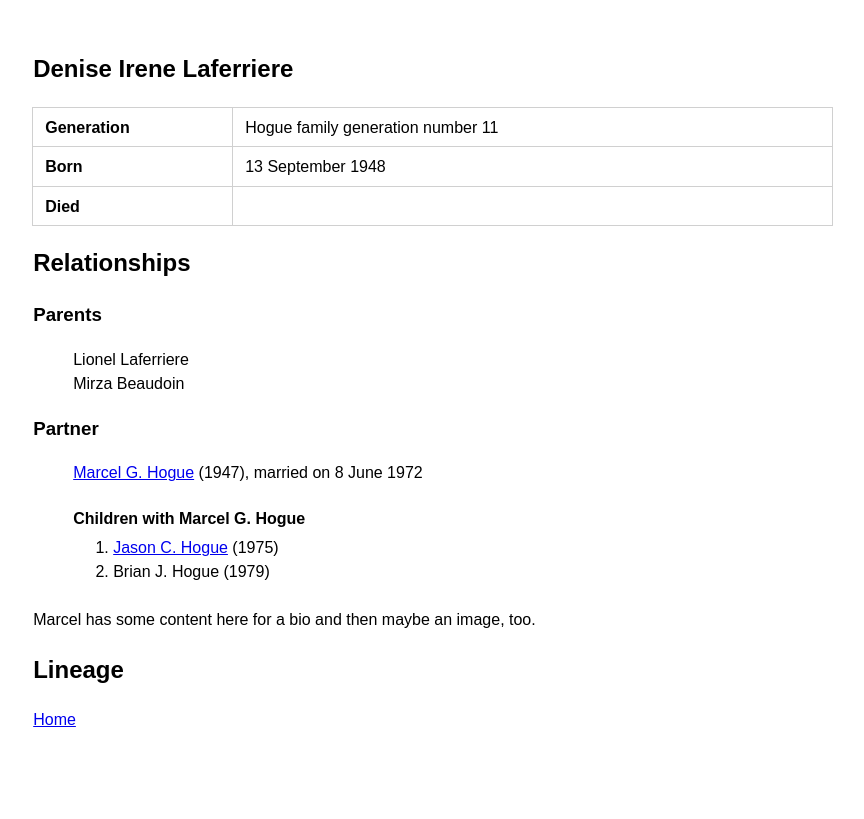
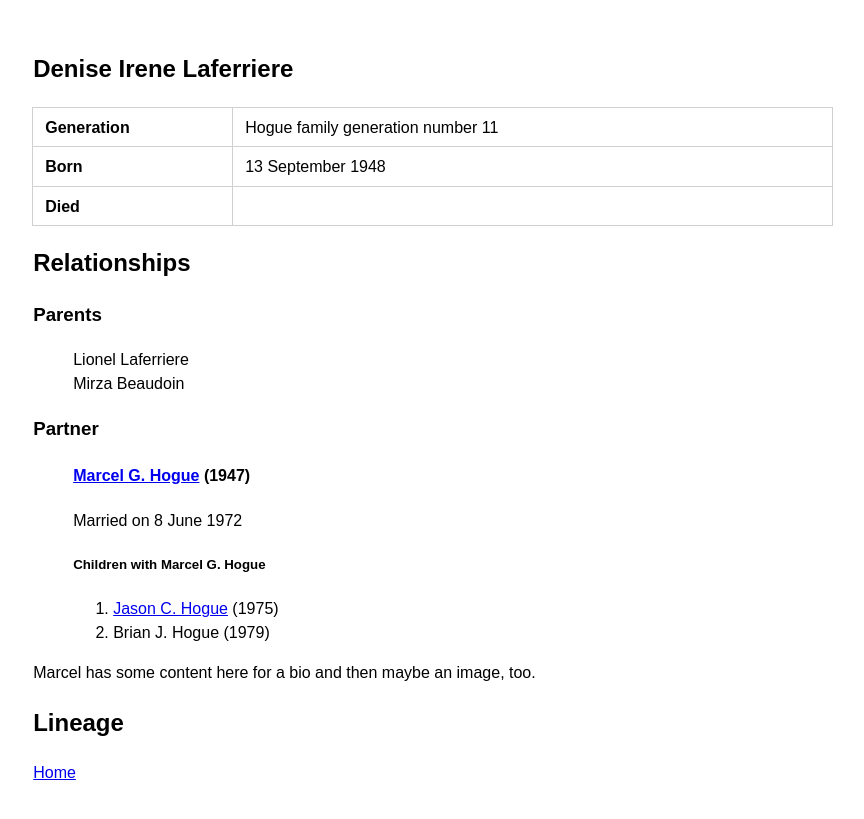
Before and after one commit to highchair/hogue-family-ancestry, a Jekyll site: the page built from _people/1948-denise-i-laferriere.md, in a window 1280 px wide. Shown: the top 819 px of the page, without its empty margins (18-882 px from the left). Built offline with Jekyll 4.4.1, drawn with Linux system fonts in a browser that asks for light colours.

Commit message:
Formatting adjustments

```diff
--- a/_includes/schema.html
+++ b/_includes/schema.html
@@ -64,7 +64,7 @@
         "@type": "Person",
         "name": "{{ mother_name }}"
       }{% endif %}
-    ],{% endif %}
+    ]{% endif %}{% comment %} BE CAREFUL with commas here, JSON is unforgiving! {% endcomment %}
     //"spouse": [
     //  {
     //    "@type": "Person",
--- a/_layouts/person.html
+++ b/_layouts/person.html
@@ -138,8 +138,9 @@ layout: default
         {% endif %}
         {% if partner.date %}data-marriage-date="{{ partner.spouse.date }}"{% endif %}
       >
-        {%- include snippets/person-link.html string=partner.spouse -%}{%- if partner.date -%}, married on {{ partner.date | date: "%e %B %Y" }}{%- endif -%}{%- if partner.location -%}, {{ partner.location }}.{%- endif -%}
-        {%- if partner.divorce -%}Divorced on {{ partner.divorce | date: "%e %B %Y" }}.{%- endif -%}
+        <h4>{%- include snippets/person-link.html string=partner.spouse -%}{%- if partner.date -%}</h4>
+        <p>Married on {{ partner.date | date: "%e %B %Y" }}{%- endif -%}{%- if partner.location -%}, {{ partner.location }}.{%- endif -%}
+        {%- if partner.divorce -%}Divorced on {{ partner.divorce | date: "%e %B %Y" }}.{%- endif -%}</p>
 
         {% comment %}
           As much as possible, children are listed with their mothers.
@@ -157,7 +158,7 @@ layout: default
           {% comment %} This partner lists children, therefore, loop over them {% endcomment %}
           {% for child in partner.children %}
             {% if forloop.first %}
-              <h4>Children with {% if spouse[0].name %}{{ spouse[0].name }}{% else %}{{ partner.spouse }}{% endif %}</h4><ol>
+              <h5>Children with {% if spouse[0].name %}{{ spouse[0].name }}{% else %}{{ partner.spouse }}{% endif %}</h5><ol>
             {% endif %}
             {% comment %}
               Schema for children:
@@ -181,7 +182,7 @@ layout: default
                   {% comment %} Loop over their partnership’s children {% endcomment %}
                   {% for child in partner.children %}
                     {% if forloop.first %}
-                        <h4>Children with {% if spouse[0].name %}{{ spouse[0].name }}{% else %}{{ partner.spouse }}{% endif %}</h4><ol>
+                        <h5>Children with {% if spouse[0].name %}{{ spouse[0].name }}{% else %}{{ partner.spouse }}{% endif %}</h5><ol>
                       {% endif %}
                       <li>{% include snippets/person-link.html string=child.child show_age='true' %}</li>
                     {% endfor %}{% comment %} End for child in partner.children {% endcomment %}
```
